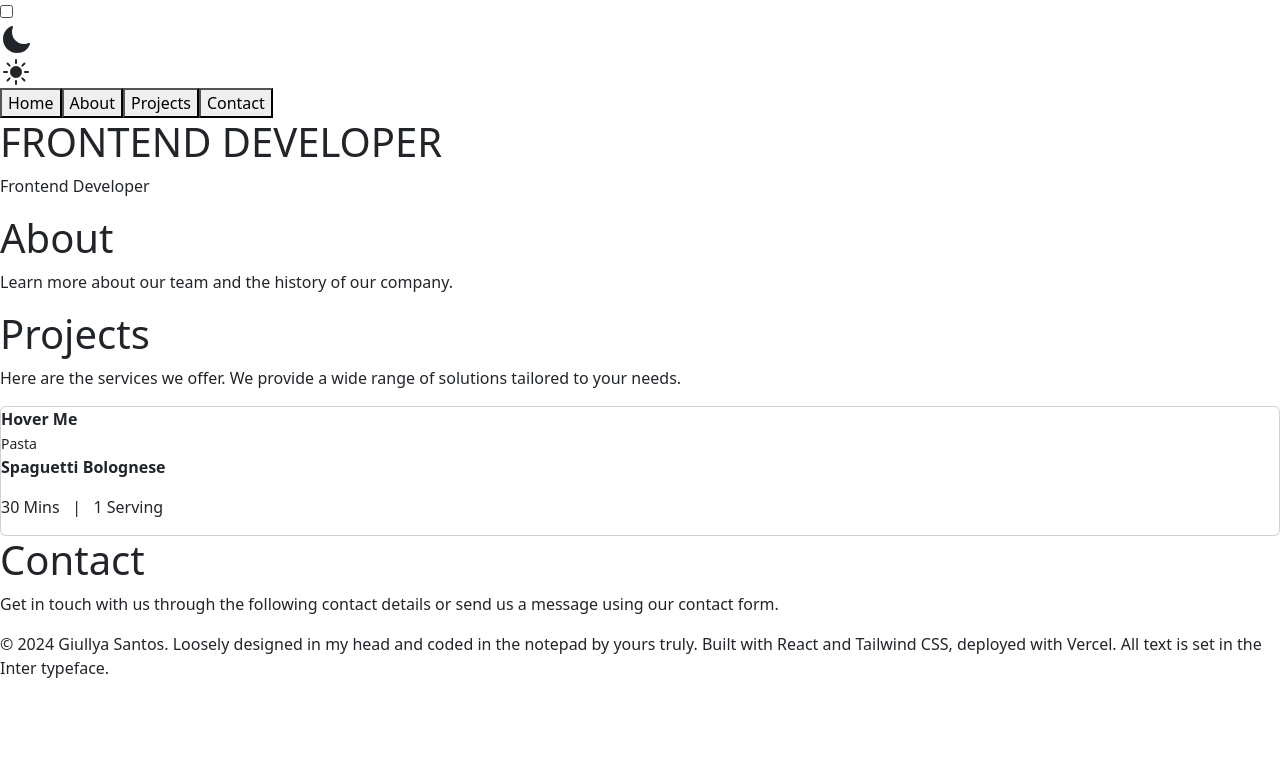
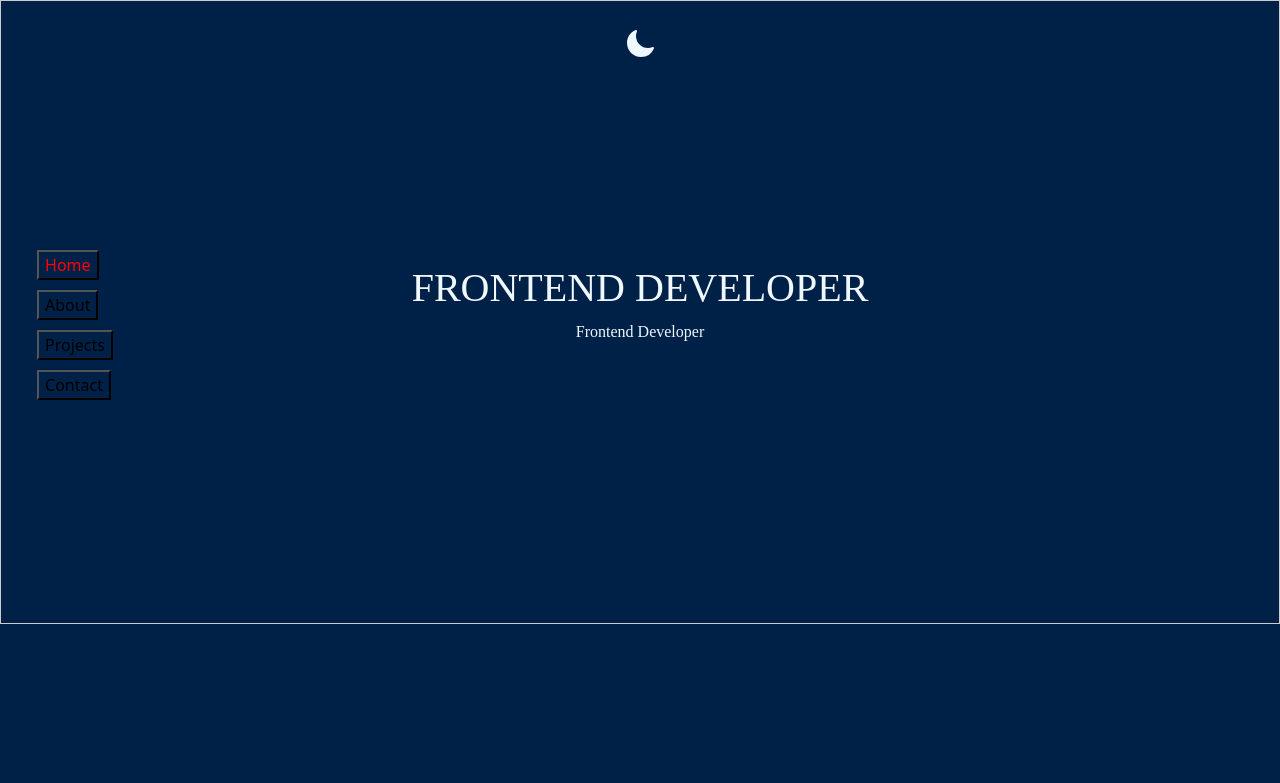
Before and after one commit to giullyasantos/portfolio, a React (Create React App) app in the folder frontend/: page / in a window 1280 px wide. Shown: the top 783 px of the page. Built offline with nearby package versions, Linux system fonts and the light colour scheme; a web font is replaced by a local one.

Commit message:
Update App.css

```diff
--- a/frontend/src/App.css
+++ b/frontend/src/App.css
@@ -1,38 +1,264 @@
-.App {
-  text-align: center;
+@font-face {
+  font-family: "amandine", sans-serif;
+  font-weight: 300;
+  font-style: normal;
 }
 
-.App-logo {
-  height: 40vmin;
-  pointer-events: none;
+.app {
+  display: flex;
+  flex-direction: column; /* Ensure the layout follows a column structure */
 }
 
-@media (prefers-reduced-motion: no-preference) {
-  .App-logo {
-    animation: App-logo-spin infinite 20s linear;
+.switch {
+  text-align: center;
+  padding: 1rem 0;
+  position: fixed;
+  top: 0;
+  width: 100%;
+  display: flex;
+  justify-content: center;
+  z-index: 10;
+}
+
+.sidebar {
+  width: 150px;
+  position: fixed;
+  top: 15rem;
+  height: calc(100vh - 4rem);
+  overflow: hidden;
+  display: flex;
+  flex-direction: column;
+  align-items: center;
+  z-index: 10;
+}
+
+.sectionContent {
+  padding: 5rem 20px 20px 20px; /* Adjust padding-top as needed */
+  position: relative;
+}
+
+.section {
+  font-family: "amandine";
+  height: calc(100vh - 11rem);
+  border: 1px solid #ccc;
+  margin-bottom: 20px;
+  display: flex;
+  justify-content: center;
+  align-items: center;
+  flex-direction: column;
+}
+
+#projects, #about, #contact {
+  margin-top: 10rem;
+}
+
+#contact {
+  margin-bottom: 10rem;
+}
+
+.app, .section {
+  transition: background-color 500ms ease, color 500ms ease;
+}
+
+.active {
+  color: red;
+}
+
+.light-mode {
+  background-color: #F0F8FF;
+  color: #002147;
+  accent-color: #00A6A6;
+}
+
+.dark-mode {
+  background-color: #002147;
+  color: #F0F8FF;
+  accent-color: #D4AF37;
+}
+
+.sidebar button {
+  transition: color 0.3s ease;
+  display: block;
+  margin: 10px 0;
+  background-color: transparent;
+}
+
+
+.footer {
+  font-family: "amandine";
+  letter-spacing: 1px;
+  text-align: center;
+  padding: 1rem 0;
+  bottom: 0;
+  width: 100%;
+}
+
+.toggle {
+  width: 56px;
+  height: 56px;
+  border-radius: 50%;
+  display: grid;
+  place-items: center;
+  cursor: pointer;
+  line-height: 1;
+  transition: opacity 0.3s ease;
+}
+
+.toggle:hover {
+  opacity: 50%;
+}
+
+.input {
+  display: none;
+}
+
+.icon {
+  grid-column: 1 / 1;
+  grid-row: 1 / 1;
+  transition: transform 500ms;
+}
+
+.icon--moon {
+  transition-delay: 200ms;
+}
+
+.icon--sun {
+  transform: scale(0);
+}
+
+#switch:checked + .icon--moon {
+  transform: rotate(360deg) scale(0);
+}
+
+#switch:checked ~ .icon--sun {
+  transition-delay: 200ms;
+  transform: scale(1) rotate(360deg);
+}
+
+.card {
+  overflow: visible;
+  width: 190px;
+  height: 254px;
+}
+
+.cardContent {
+  width: 100%;
+  height: 100%;
+  transform-style: preserve-3d;
+  transition: transform 300ms;
+  box-shadow: 0px 0px 10px 1px #000000ee;
+  border-radius: 5px;
+}
+
+.cardFront, .cardBack {
+  background-color: #151515;
+  position: absolute;
+  width: 100%;
+  height: 100%;
+  backface-visibility: hidden;
+  -webkit-backface-visibility: hidden;
+  border-radius: 5px;
+  overflow: hidden;
+}
+
+.cardBack {
+  width: 100%;
+  height: 100%;
+  justify-content: center;
+  display: flex;
+  align-items: center;
+  overflow: hidden;
+}
+
+.cardBack::before {
+  position: absolute;
+  content: ' ';
+  display: block;
+  width: 160px;
+  height: 160%;
+  background: linear-gradient(90deg, transparent, #ff9966, #ff9966, #ff9966, #ff9966, transparent);
+  animation: rotation_481 5000ms infinite linear;
+}
+
+.cardBackContent {
+  position: absolute;
+  width: 99%;
+  height: 99%;
+  background-color: #151515;
+  border-radius: 5px;
+  color: white;
+  display: flex;
+  flex-direction: column;
+  justify-content: center;
+  align-items: center;
+  gap: 30px;
+}
+
+.card:hover .cardContent {
+  transform: rotateY(180deg);
+}
+
+@keyframes rotation_481 {
+  0% {
+    transform: rotateZ(0deg);
+  }
+
+  0% {
+    transform: rotateZ(360deg);
   }
 }
 
-.App-header {
-  background-color: #282c34;
-  min-height: 100vh;
-  display: flex;
-  flex-direction: column;
-  align-items: center;
-  justify-content: center;
-  font-size: calc(10px + 2vmin);
+.cardFront {
+  transform: rotateY(180deg);
   color: white;
 }
 
-.App-link {
-  color: #61dafb;
+.cardFront .cardFrontContent {
+  position: absolute;
+  width: 100%;
+  height: 100%;
+  padding: 10px;
+  display: flex;
+  flex-direction: column;
+  justify-content: space-between;
 }
 
-@keyframes App-logo-spin {
-  from {
-    transform: rotate(0deg);
-  }
-  to {
-    transform: rotate(360deg);
-  }
+.cardDescription {
+  box-shadow: 0px 0px 10px 5px #00000088;
+  width: 100%;
+  padding: 10px;
+  background-color: #00000099;
+  backdrop-filter: blur(5px);
+  border-radius: 5px;
 }
+
+.cardTitle {
+  font-size: 11px;
+  max-width: 100%;
+  display: flex;
+  justify-content: space-between;
+}
+
+.cardTitle p {
+  width: 50%;
+}
+
+.cardFooter {
+  color: #ffffff88;
+  margin-top: 5px;
+  font-size: 8px;
+}
+
+.cardFront .cardImg {
+  position: absolute;
+  width: 100%;
+  height: 100%;
+  object-fit: cover;
+  object-position: center;
+}
+
+.projectsCards {
+  margin-top: 6vh;
+  display: flex;
+  gap: 3vw;
+}
```
